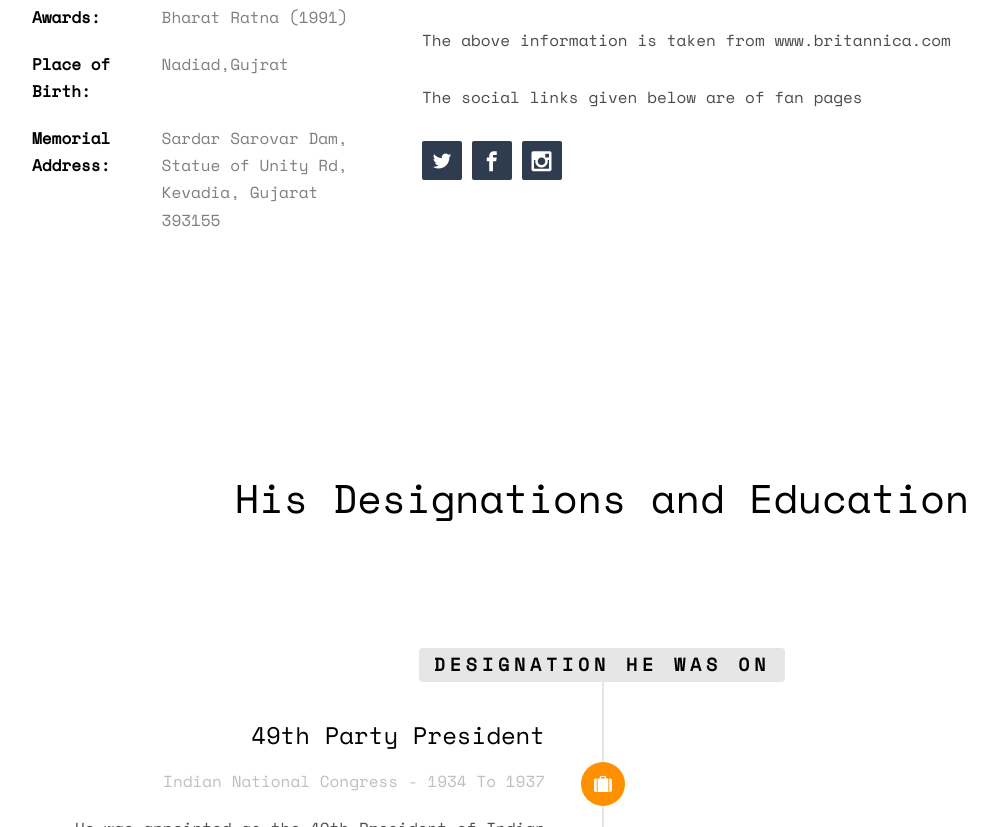
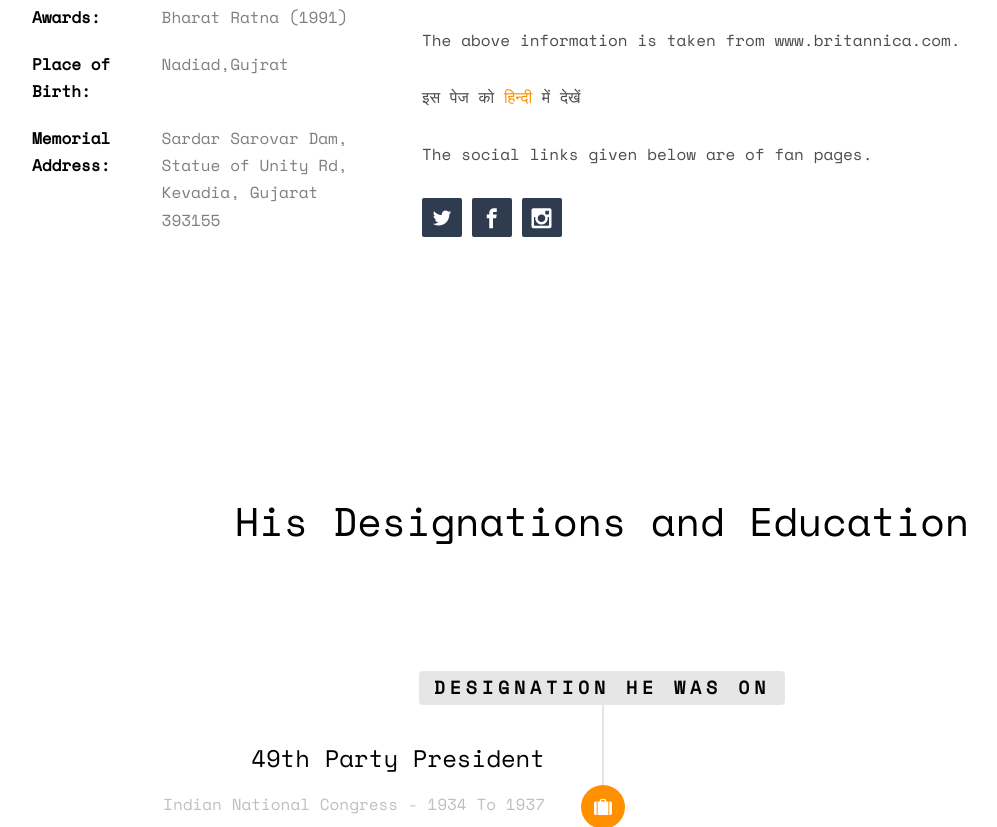
Before and after one commit to Shourya-maker-lab/Sardar-Vallabhbhai-Patel-webart, a plain HTML site: page index.html in a window 1280 px wide. Shown: the part 1346-2173 px from the top of the page, without its empty margins (38-1035 px from the left). Drawn offline with nearby package versions, Linux system fonts and the light colour scheme; files whose address does not match are found by name.

Commit message:
Update index.html

```diff
--- a/index.html
+++ b/index.html
@@ -120,8 +120,9 @@
 							during the struggle for Indian independence. During the first three years of Indian
 							independence after 1947, he served as deputy prime minister, minister of home affairs,
 							minister of information, and minister of states.</p>
-						<p>The above information is taken from www.britannica.com </p>
-						<p> The social links given below are of fan pages </p>
+						<p>The above information is taken from www.britannica.com. </p>
+						<p>इस पेज को <a href="indexhinidi.html">हिन्दी</a> में देखें</a></p>
+						<p> The social links given below are of fan pages. </p>
 
 						<p>
 						<ul class="fh5co-social-icons">
```
